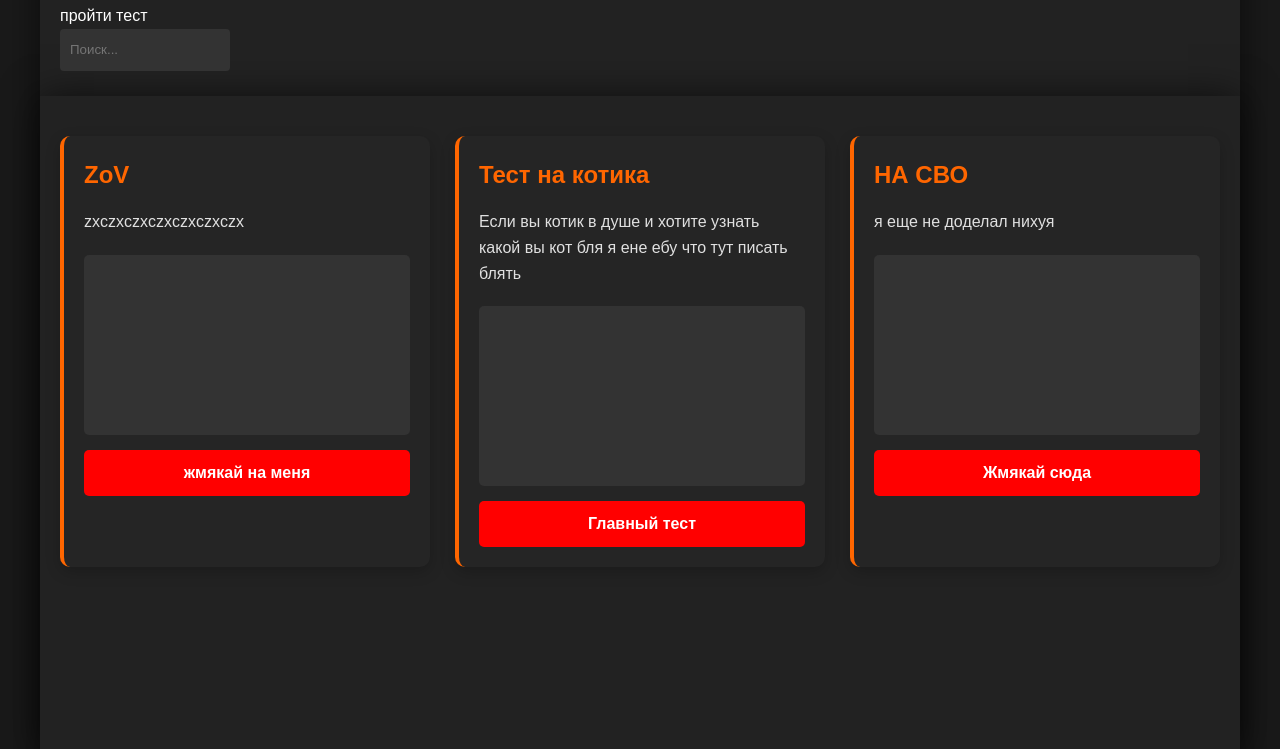
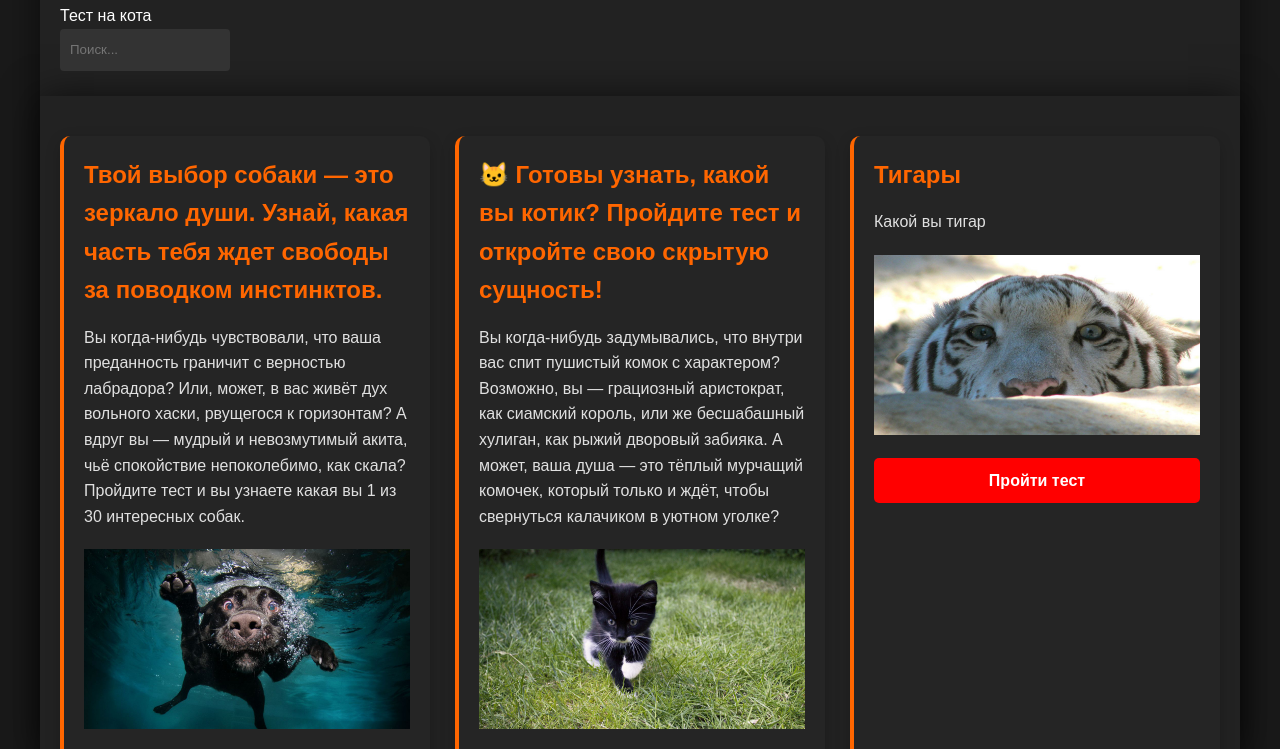
Before and after one commit to 33567927382/testik, a plain HTML site: page index.html in a window 1280 px wide. Shown: the part 49-798 px from the top of the page. Drawn offline with Linux system fonts and the light colour scheme.

Commit message:
Нормально сделал

```diff
--- a/index.html
+++ b/index.html
@@ -7,12 +7,13 @@
   <title>Главная</title>
   <link rel="stylesheet" href="style.css">
 </head>
+
 <body>
   <header class="header">
     <div class="container">
       <div class="logo"> Shayrmay </div>
       <nav class="nav">
-                <a href="/testik/za/test.html">пройти тест</a>
+        <a href="za/test.html">Тест на кота</a>
       </nav>
       <div class="search">
         <input type="text" placeholder="Поиск...">
@@ -25,31 +26,35 @@
     <section class="cards-container">
       <!-- Карточка 1 -->
       <div class="card">
-              <h2>ZoV</h2>
-              <p>zxczxczxczxczxczxczx</p>
-              <div class="photo-placeholder"></div>
+        <h2>Твой выбор собаки — это зеркало души. Узнай, какая часть тебя ждет свободы за поводком инстинктов.</h2>
+        <p>Вы когда-нибудь чувствовали, что ваша преданность граничит с верностью лабрадора? Или, может, в вас живёт дух
+          вольного хаски, рвущегося к горизонтам? А вдруг вы — мудрый и невозмутимый акита, чьё спокойствие
+          непоколебимо, как скала? Пройдите тест и вы узнаете какая вы 1 из 30 интересных собак.</p>
+        <img src="images/sobaka_chernaia_pod_vodoj_74417_1280x720.jpg" alt="kotik" width="326" height="180">
         <a href="#" class="yt-btn" target="_blank">
-                жмякай на меня
+          Пройти тест
         </a>
       </div>
 
       <!-- Карточка 2 -->
       <div class="card">
-              <h2>Тест на котика</h2>
-              <p>Если вы котик в душе и хотите узнать какой вы кот бля я ене ебу что тут писать блять </p>
-              <div class="photo-placeholder"></div>
+        <h2>🐱 Готовы узнать, какой вы котик? Пройдите тест и откройте свою скрытую сущность!</h2>
+        <p>Вы когда-нибудь задумывались, что внутри вас спит пушистый комок с характером? Возможно, вы — грациозный
+          аристократ, как сиамский король, или же бесшабашный хулиган, как рыжий дворовый забияка. А может, ваша душа —
+          это тёплый мурчащий комочек, который только и ждёт, чтобы свернуться калачиком в уютном уголке?</p>
+        <img src="images/kotenok_kot_trava_123220_1280x720.jpg" alt="kotik" width="326" height="180">
         <a href="za/test.html" class="yt-btn" target="_blank">
-                Главный тест
+          Пройти тест
         </a>
       </div>
 
       <!-- Карточка 3 -->
       <div class="card">
-              <h2>НА СВО</h2>
-              <p>я еще не доделал нихуя</p>
-              <div class="photo-placeholder"></div>
-              <a href="https://rt.pornhub.org" class="yt-btn" target="_blank">
-                Жмякай сюда
+        <h2>Тигары</h2>
+        <p>Какой вы тигар</p>
+        <img src="images/tigr_morda_kamen_92029_1280x720.jpg" alt="kotik" width="326" height="180">
+        <a href="#" class="yt-btn" target="_blank">
+          Пройти тест
         </a>
       </div>
     </section>
@@ -57,8 +62,10 @@
   </main>
   <footer class="footer">
     <div class="container">
-            <p>© 2025 Shayrmay</p>
+      <p> © 2025 Shayrmay</p>
+      <p><a href="https://t.me/Shayrmyay"><img src="images/tg1.png" alt="tg2" height="19" width="19"></a> Телеграмм для связи</p>
     </div>
   </footer>
 </body>
+
 </html>
--- a/style.css
+++ b/style.css
@@ -185,6 +185,5 @@ body {
 }
 
 .footer {
-height: 145px;
-width: auto;
+
 }
```
Also changed, not shown: images/kotenok_kot_trava_123220_1280x720.jpg (added), images/sobaka_chernaia_pod_vodoj_74417_1280x720.jpg (added), images/tg1.png (added), images/tg2.png (added), images/tigr_morda_kamen_92029_1280x720.jpg (added), 1 other file. Lines whose indentation alone changed are shown as unchanged.
